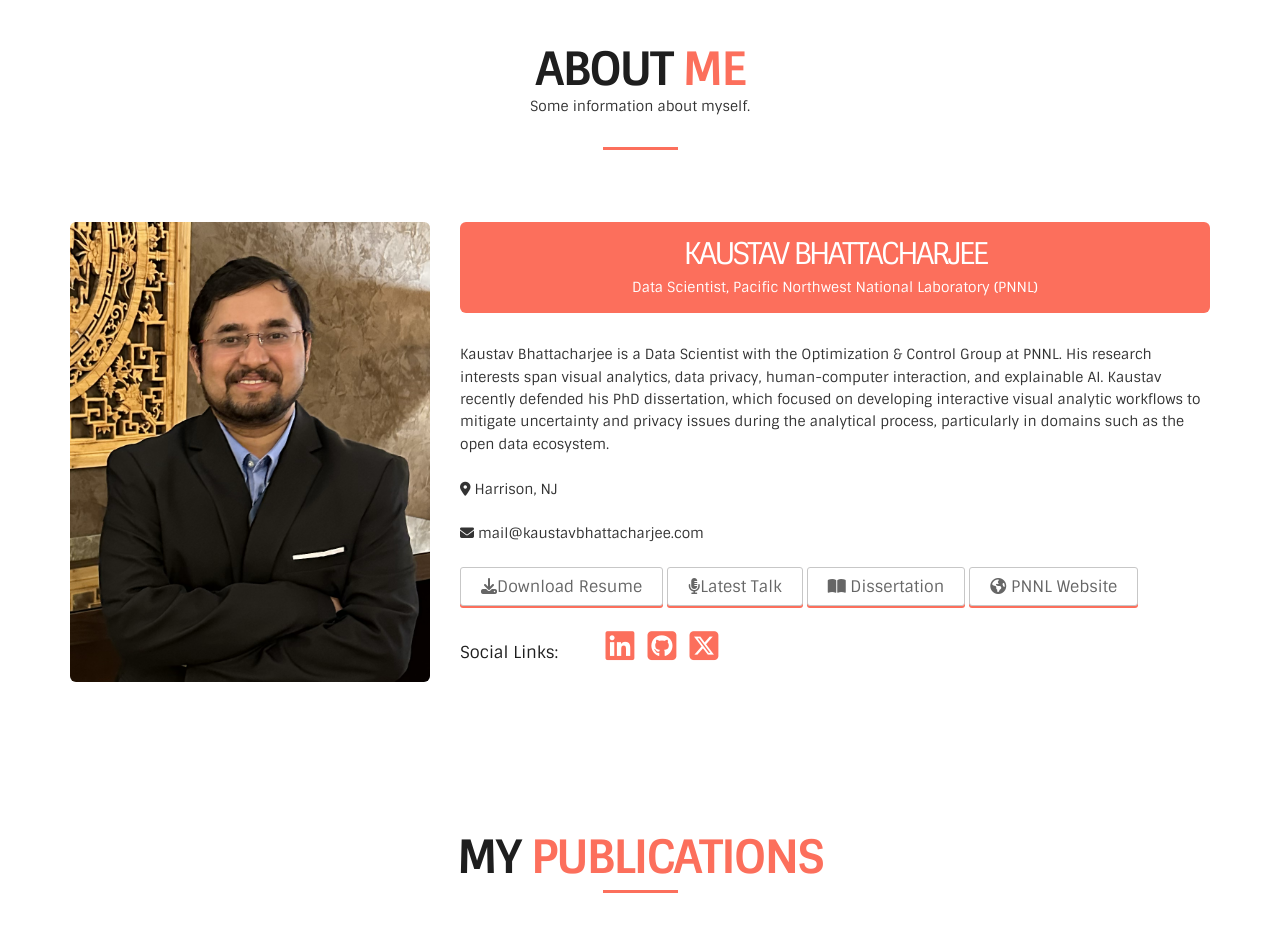
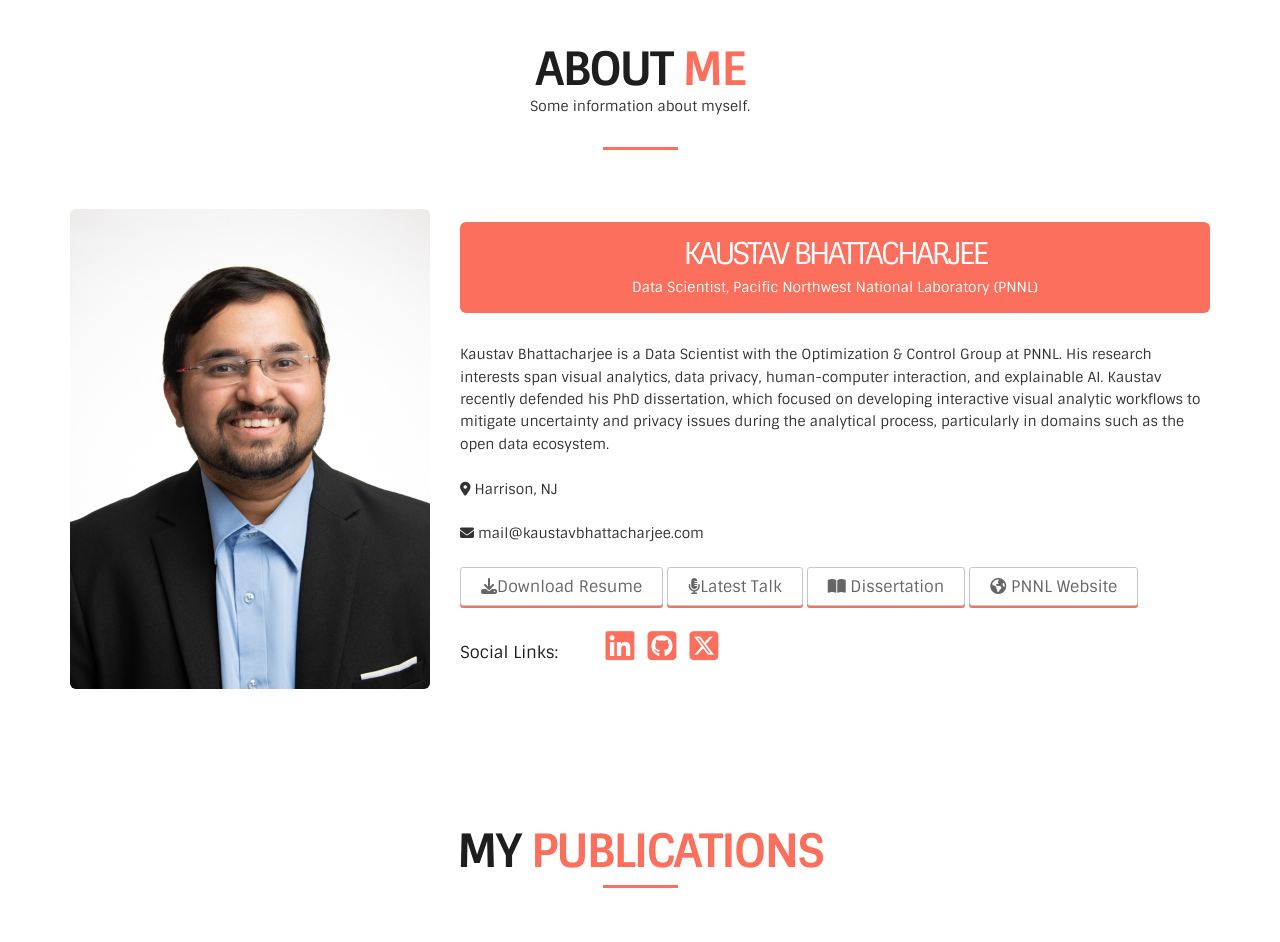
Before and after one commit to kaustavbhattacharjee/kaustavbhattacharjee.github.io, a PHP site: page / in a window 1280 px wide. Shown: the part 826-1768 px from the top of the page. Run offline with PHP 8.4, Linux system fonts and the light colour scheme; some libraries are stand-ins or nearby versions; some web fonts are replaced.

Commit message:
task: Updated new photo

```diff
--- a/css/style.css
+++ b/css/style.css
@@ -125,6 +125,22 @@ p {
 .img-center {
 	margin-left: auto;
 	margin-right: auto;
+}
+#about .row {
+	display: flex;
+	align-items: stretch;
+}
+#about .col-md-4 {
+	display: flex;
+	align-items: center;
+	justify-content: center;
+}
+.about-photo {
+	width: 100%;
+	height: 100%;
+	max-height: 480px;
+	object-fit: cover;
+	object-position: center 20%;
 }
 .new-line {
 	margin-top: 70px;
--- a/index.html
+++ b/index.html
@@ -133,7 +133,7 @@
         <!-- End Section title -->
         <div class="row">
           <div class="col-md-4 text-center item_bottom">
-            <img src="images/Photo_KB.png" height="300" width="374" class="img-center img-rounded img-responsive" alt="My photo" /> <!-- YOUR PHOTO -->
+            <img src="images/Photo_KB_Professional.jpg" class="img-center img-rounded img-responsive about-photo" alt="My photo" /> <!-- YOUR PHOTO -->
         </div>
           <div class="col-md-8 item_top">
             <!-- <div class="row">
@@ -160,7 +160,7 @@
             <br><br>
 
             <!-- SOCIAL LINKS -->
-            <div class="row social-link" style="text-align: left;">
+            <div class="social-link" style="text-align: left;">
               <span style="">Social Links:</span>
               <a href="https://scholar.google.com/citations?user=vNbc-p0AAAAJ&hl=en" target="_blank"><i class="ai ai-google-scholar-square ai-3x"></i></a>
               <a href="https://www.linkedin.com/in/kaustav-bhattacharjee/" target="_blank"><i class="fa fa-linkedin-square fa-3x"></i></a>
@@ -803,6 +803,7 @@
             <ul>
               <li style="font-weight: 900"><b>2026</b></li>
               <ul style="margin-left: 2em">
+                <li><b>May 2026</b>: Delivered a talk at <a href="https://conference.naep.org/" target="_blank" class="publications_link">NAEP 2026</a> in Anchorage, Alaska. <a href="https://naepconf.memberclicks.net/assets/2026_Conference/7.3%20B%20Accelerating%20Environmental%20Permitting%20Through%20AI-driven%20Data%20Enrichment%20The%20NEPATECv2.0%20Framework.pdf" target="_blank">[slides]</a> <a href="news_pics/NAEP_2026_Talk_Pic1.png" target="_blank">[pic1]</a> <a href="news_pics/NAEP_2026_Workshop_Pic2.jpg" target="_blank">[pic2]</a> </li> </li><br>
                 <li><b>February</b>: Started as a Data Scientist (Level II) at <a href="https://pnnl.gov" target="_blank" class="publications_link">PNNL</a>. </li><br>
               </ul>
             </ul>
```
Also changed, not shown: images/Photo_KB_Professional.jpg (added), 3 other files.
